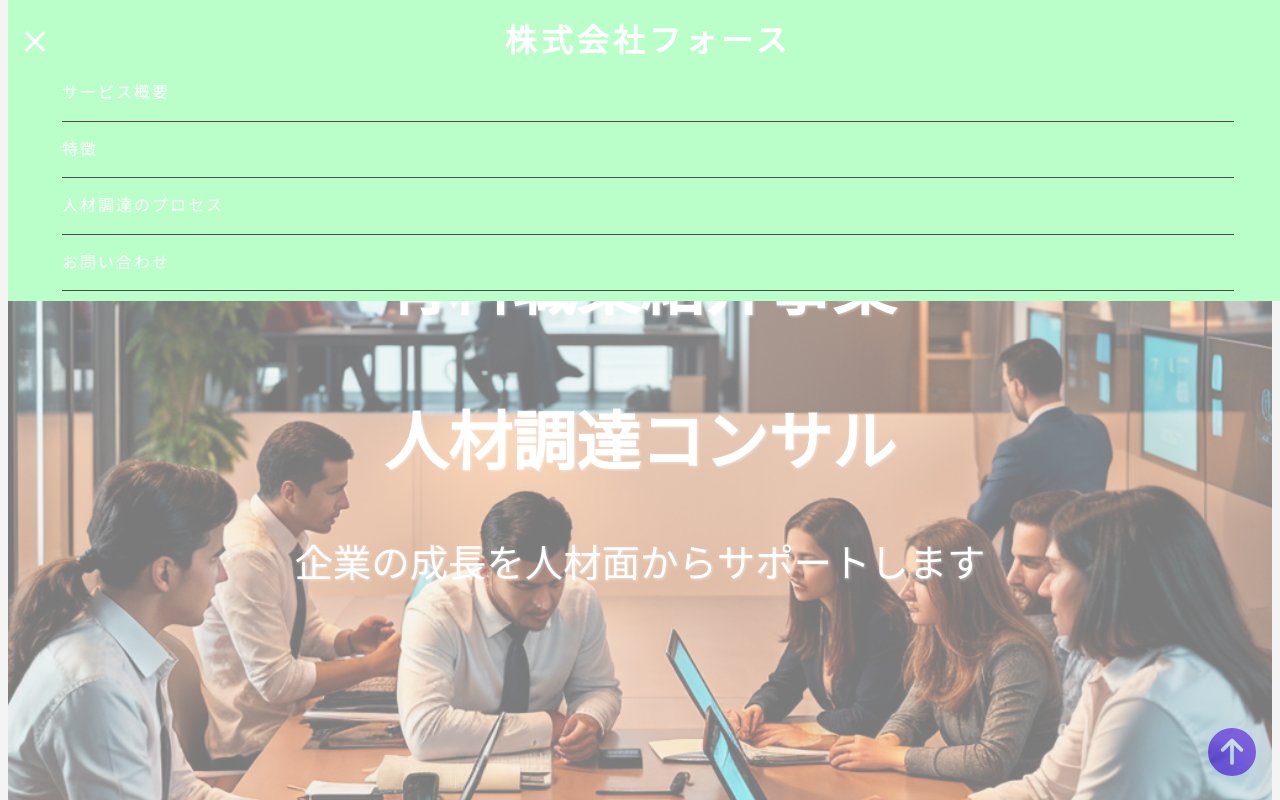
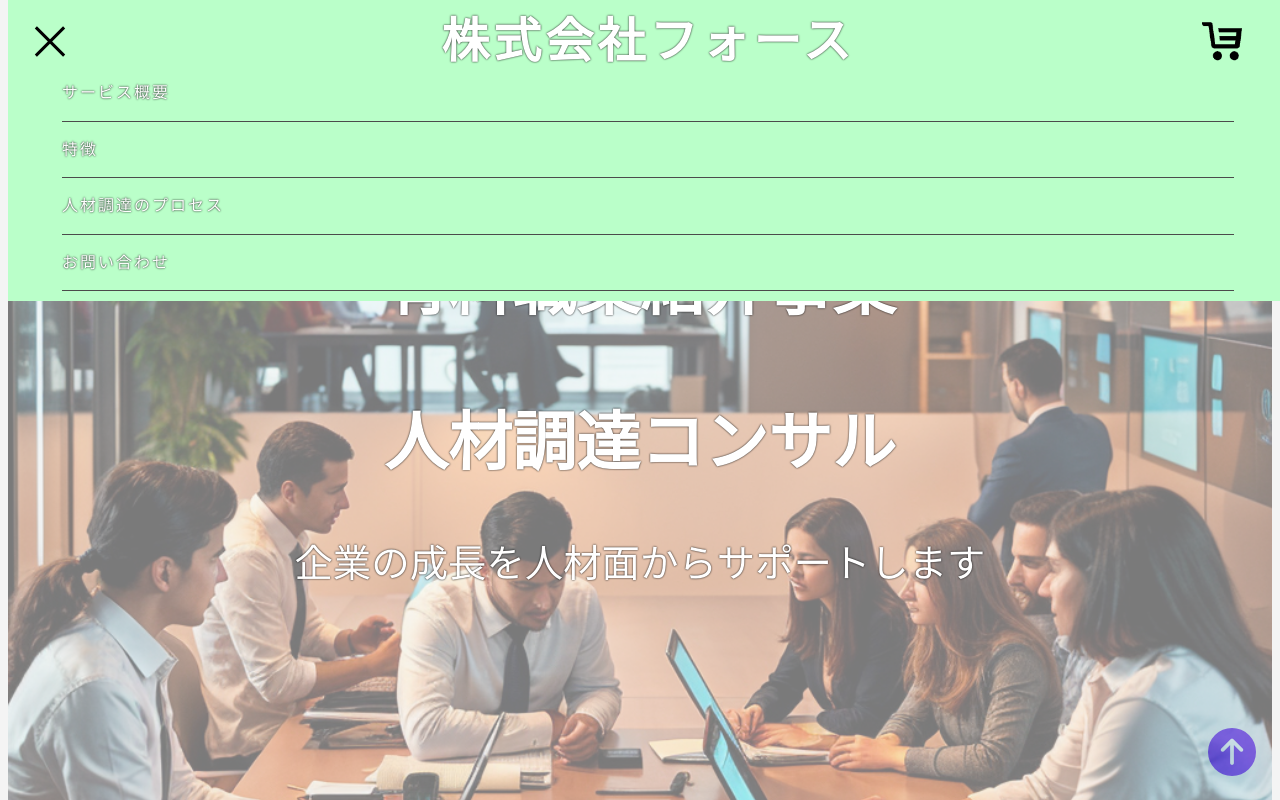
Before and after one commit to terisuke/forcehp, a Nuxt app: page /service2 in a window 1280 px wide. Both pictures are taken after a click on the label 35 px from the left and 41 px from the top of the page. Shown: the top 800 px of the page. Built offline with nearby package versions, Linux system fonts and the light colour scheme.

Commit message:
add shop link

```diff
--- a/assets/css/main.css
+++ b/assets/css/main.css
@@ -30,6 +30,8 @@ body {
     color: white;
     text-align: center;
     z-index: 100;
+    /* 白文字に黒の縁取りを追加 */
+    text-shadow: 0 0 2px black;
 }
 
 .hero h1 {
@@ -63,6 +65,7 @@ table {
     text-decoration: none;
     border-radius: 5px;
     transition: background-color 0.3s ease;
+    text-shadow: 0 0 2px black;
 }
 
 .btn:hover {
@@ -205,6 +208,10 @@ table {
     position: fixed;
     width: 100%;
     height: 52px;
+    display: flex; /* ヘッダーをフレックスボックスに */
+    justify-content: space-between; /* ハンバーガーメニューとカートアイコンの間隔を調整 */
+    align-items: center; /* 垂直方向の中央揃え */
+    padding: 0 20px; /* 左右に余白を追加 */
 }
 
 /* Nav items */
@@ -269,12 +276,13 @@ table {
 }
 
 .navicon {
-    background: white;
+    background: black;
     display: block;
     height: 3px;
-    width: 26px;
+    width: 40px;
     position: relative;
     transition: 0.3192s cubic-bezier(0.04, 0.04, 0.12, 0.96) 0.1008s;
+    margin-left: 20%;
 }
 
 .navicon:before,
@@ -284,16 +292,18 @@ table {
     height: 100%;
     width: 100%;
     position: absolute;
-    background: white;
+    background: black;
     transition: 0.3192s cubic-bezier(0.04, 0.04, 0.12, 0.96) 0.1008s;
 }
 
 .navicon:before {
     top: 9px;
+    background: black;
 }
 
 .navicon:after {
     bottom: 9px;
+    background: black;
 }
 
 /* Hamburger Menu Animation Start */
@@ -335,8 +345,10 @@ table {
     text-transform: uppercase;
     color: white;
     letter-spacing: 4px;
-    font-size: 2rem;
+    font-size: 3rem;
     font-weight: bold;
+    /* 白文字に黒の縁取りを追加 */
+    text-shadow: 0 0 2px black;
 }
 
 .hero {
@@ -479,8 +491,8 @@ table {
 
 .hero-content h1,
 .hero-content p {
-    text-shadow: 1px 1px 3px rgba(255, 255, 255, 0.5);
-    /* テキストの可読性を向上 */
+    /* 白文字に黒の縁取りを追加 */
+    text-shadow: 0 0 2px black;
 }
 
 .hero-slide {
@@ -502,6 +514,8 @@ table {
     color: white;
     width: 80%;
     max-width: 1200px;
+    /* 白文字に黒の縁取りを追加 */
+    text-shadow: 0 0 2px black;
 }
 
 .hero-content h1 {
@@ -594,6 +608,7 @@ footer {
     color: white;
     text-align: center;
     padding: 1rem 0;
+    text-shadow: 0 0 2px black;
 }
 .load {
     width: 100vw;
@@ -805,3 +820,16 @@ footer {
         left: 1rem;
     }
 }
+
+/* カートアイコンのスタイル */
+.cart-icon {
+    width: 40px; /* ハンバーガーメニューと同じサイズに */
+    height: 40px; /* ハンバーガーメニューと同じサイズに */
+}
+.cart-icon-container {
+    position: absolute;
+    top: 50%;
+    right: 20px;
+    transform: translateY(-50%);
+    margin-right: 2%;
+}
--- a/layouts/default.vue
+++ b/layouts/default.vue
@@ -6,46 +6,51 @@
     <div v-show="!isLoading">
       <header :class="{ 'service1-header': $route.name === 'service1', 'service2-header': $route.name === 'service2', 'service3-header': $route.name === 'service3', 'service4-header': $route.name === 'service4', 'service5-header': $route.name === 'service5', 'service6-header': $route.name === 'service6', 'service7-header': $route.name === 'service7', 'service8-header': $route.name === 'service8' }">
         <div class="navtext-container" @click="$router.push('/')" style="cursor: pointer;">
-          <div class="navtext">株式会社フォース</div>
+          <div class="navtext" style="color: white; text-shadow: 0 0 2px black;">株式会社フォース</div>
         </div>
         <input type="checkbox" class="menu-btn" id="menu-btn" v-model="isMenuOpen">
-        <label for="menu-btn" class="menu-icon"><span class="navicon"></span></label>
+        <label for="menu-btn" class="menu-icon"><span class="navicon" style="text-shadow: 0 0 2px black;"></span></label>
         <ul class="menu" :class="{ 'menu-open': isMenuOpen }"
           :style="{ backgroundColor: $route.name === 'service1' ? '#FFB3BA' : ($route.name === 'service2' ? '#BAFFC9' : ($route.name === 'service3' ? '#BAE1FF' : ($route.name === 'service4' ? '#FFFFBA' : ($route.name === 'service5' ? '#FFD9BA' : ($route.name === 'service6' ? '#E6BAFF' : ($route.name === 'service7' ? '#BAD3FF' : ($route.name === 'service8' ? '#FFBAF2' : ''))))))) }">
-          <li v-if="$route.name === 'index'"><a href="#about" @click="closeMenu">会社紹介</a></li>
-          <li v-if="$route.name === 'index'"><a href="#services" @click="closeMenu">事業内容</a></li>
-          <li v-if="$route.name === 'index'"><a href="#access" @click="closeMenu">アクセス</a></li>
-          <li v-if="$route.name === 'index'"><a href="#company" @click="closeMenu">会社概要</a></li>
-          <li v-if="$route.name === 'index'"><a href="#contact" @click="closeMenu">お問い合わせ</a></li>
-          <li v-if="$route.name === 'service1'"><a href="#service-overview" @click="closeMenu">サービス概要</a></li>
-          <li v-if="$route.name === 'service1'"><a href="#features" @click="closeMenu">特徴</a></li>
-          <li v-if="$route.name === 'service1'"><a href="#finance-support" @click="closeMenu">融資サポート</a></li>
-          <li v-if="$route.name === 'service1'"><a href="#contact" @click="closeMenu">お問い合わせ</a></li>
-          <li v-if="$route.name === 'service2'"><a href="#service-overview" @click="closeMenu">サービス概要</a></li>
-          <li v-if="$route.name === 'service2'"><a href="#features" @click="closeMenu">特徴</a></li>
-          <li v-if="$route.name === 'service2'"><a href="#process" @click="closeMenu">人材調達のプロセス</a></li>
-          <li v-if="$route.name === 'service2'"><a href="#contact" @click="closeMenu">お問い合わせ</a></li>
-          <li v-if="$route.name === 'service3'"><a href="#service-overview" @click="closeMenu">サービス概要</a></li>
-          <li v-if="$route.name === 'service3'"><a href="#features" @click="closeMenu">特徴</a></li>
-          <li v-if="$route.name === 'service3'"><a href="#types" @click="closeMenu">補助金・助成金の種類</a></li>
-          <li v-if="$route.name === 'service3'"><a href="#contact" @click="closeMenu">お問い合わせ</a></li>
-          <li v-if="$route.name === 'service4'"><a href="#service-overview" @click="closeMenu">サービス概要</a></li>
-          <li v-if="$route.name === 'service4'"><a href="#features" @click="closeMenu">特徴</a></li>
-          <li v-if="$route.name === 'service4'"><a href="#contact" @click="closeMenu">お問い合わせ</a></li>
-          <li v-if="$route.name === 'service5'"><a href="#service-overview" @click="closeMenu">サービス概要</a></li>
-          <li v-if="$route.name === 'service5'"><a href="#features" @click="closeMenu">特徴</a></li>
-          <li v-if="$route.name === 'service5'"><a href="#process" @click="closeMenu">物件紹介のプロセス</a></li>
-          <li v-if="$route.name === 'service5'"><a href="#contact" @click="closeMenu">お問い合わせ</a></li>
-          <li v-if="$route.name === 'service6'"><a href="#service-overview" @click="closeMenu">サービス概要</a></li>
-          <li v-if="$route.name === 'service6'"><a href="#features" @click="closeMenu">特徴</a></li>
-          <li v-if="$route.name === 'service6'"><a href="#contact" @click="closeMenu">お問い合わせ</a></li>
-          <li v-if="$route.name === 'service7'"><a href="#service-overview" @click="closeMenu">サービス概要</a></li>
-          <li v-if="$route.name === 'service7'"><a href="#features" @click="closeMenu">特徴</a></li>
-          <li v-if="$route.name === 'service7'"><a href="#contact" @click="closeMenu">お問い合わせ</a></li>
-          <li v-if="$route.name === 'service8'"><a href="#service-overview" @click="closeMenu">サービス概要</a></li>
-          <li v-if="$route.name === 'service8'"><a href="#features" @click="closeMenu">特徴</a></li>
-          <li v-if="$route.name === 'service8'"><a href="#contact" @click="closeMenu">お問い合わせ</a></li>
+          <li v-if="$route.name === 'index'"><a href="#about" @click="closeMenu" style="color: white; text-shadow: 0 0 2px black;">会社紹介</a></li>
+          <li v-if="$route.name === 'index'"><a href="#services" @click="closeMenu" style="color: white; text-shadow: 0 0 2px black;">事業内容</a></li>
+          <li v-if="$route.name === 'index'"><a href="#access" @click="closeMenu" style="color: white; text-shadow: 0 0 2px black;">アクセス</a></li>
+          <li v-if="$route.name === 'index'"><a href="#company" @click="closeMenu" style="color: white; text-shadow: 0 0 2px black;">会社概要</a></li>
+          <li v-if="$route.name === 'index'"><a href="#contact" @click="closeMenu" style="color: white; text-shadow: 0 0 2px black;">お問い合わせ</a></li>
+          <li v-if="$route.name === 'service1'"><a href="#service-overview" @click="closeMenu" style="color: white; text-shadow: 0 0 2px black;">サービス概要</a></li>
+          <li v-if="$route.name === 'service1'"><a href="#features" @click="closeMenu" style="color: white; text-shadow: 0 0 2px black;">特徴</a></li>
+          <li v-if="$route.name === 'service1'"><a href="#finance-support" @click="closeMenu" style="color: white; text-shadow: 0 0 2px black;">融資サポート</a></li>
+          <li v-if="$route.name === 'service1'"><a href="#contact" @click="closeMenu" style="color: white; text-shadow: 0 0 2px black;">お問い合わせ</a></li>
+          <li v-if="$route.name === 'service2'"><a href="#service-overview" @click="closeMenu" style="color: white; text-shadow: 0 0 2px black;">サービス概要</a></li>
+          <li v-if="$route.name === 'service2'"><a href="#features" @click="closeMenu" style="color: white; text-shadow: 0 0 2px black;">特徴</a></li>
+          <li v-if="$route.name === 'service2'"><a href="#process" @click="closeMenu" style="color: white; text-shadow: 0 0 2px black;">人材調達のプロセス</a></li>
+          <li v-if="$route.name === 'service2'"><a href="#contact" @click="closeMenu" style="color: white; text-shadow: 0 0 2px black;">お問い合わせ</a></li>
+          <li v-if="$route.name === 'service3'"><a href="#service-overview" @click="closeMenu" style="color: white; text-shadow: 0 0 2px black;">サービス概要</a></li>
+          <li v-if="$route.name === 'service3'"><a href="#features" @click="closeMenu" style="color: white; text-shadow: 0 0 2px black;">特徴</a></li>
+          <li v-if="$route.name === 'service3'"><a href="#types" @click="closeMenu" style="color: white; text-shadow: 0 0 2px black;">補助金・助成金の種類</a></li>
+          <li v-if="$route.name === 'service3'"><a href="#contact" @click="closeMenu" style="color: white; text-shadow: 0 0 2px black;">お問い合わせ</a></li>
+          <li v-if="$route.name === 'service4'"><a href="#service-overview" @click="closeMenu" style="color: white; text-shadow: 0 0 2px black;">サービス概要</a></li>
+          <li v-if="$route.name === 'service4'"><a href="#features" @click="closeMenu" style="color: white; text-shadow: 0 0 2px black;">特徴</a></li>
+          <li v-if="$route.name === 'service4'"><a href="#contact" @click="closeMenu" style="color: white; text-shadow: 0 0 2px black;">お問い合わせ</a></li>
+          <li v-if="$route.name === 'service5'"><a href="#service-overview" @click="closeMenu" style="color: white; text-shadow: 0 0 2px black;">サービス概要</a></li>
+          <li v-if="$route.name === 'service5'"><a href="#features" @click="closeMenu" style="color: white; text-shadow: 0 0 2px black;">特徴</a></li>
+          <li v-if="$route.name === 'service5'"><a href="#process" @click="closeMenu" style="color: white; text-shadow: 0 0 2px black;">物件紹介のプロセス</a></li>
+          <li v-if="$route.name === 'service5'"><a href="#contact" @click="closeMenu" style="color: white; text-shadow: 0 0 2px black;">お問い合わせ</a></li>
+          <li v-if="$route.name === 'service6'"><a href="#service-overview" @click="closeMenu" style="color: white; text-shadow: 0 0 2px black;">サービス概要</a></li>
+          <li v-if="$route.name === 'service6'"><a href="#features" @click="closeMenu" style="color: white; text-shadow: 0 0 2px black;">特徴</a></li>
+          <li v-if="$route.name === 'service6'"><a href="#contact" @click="closeMenu" style="color: white; text-shadow: 0 0 2px black;">お問い合わせ</a></li>
+          <li v-if="$route.name === 'service7'"><a href="#service-overview" @click="closeMenu" style="color: white; text-shadow: 0 0 2px black;">サービス概要</a></li>
+          <li v-if="$route.name === 'service7'"><a href="#features" @click="closeMenu" style="color: white; text-shadow: 0 0 2px black;">特徴</a></li>
+          <li v-if="$route.name === 'service7'"><a href="#contact" @click="closeMenu" style="color: white; text-shadow: 0 0 2px black;">お問い合わせ</a></li>
+          <li v-if="$route.name === 'service8'"><a href="#service-overview" @click="closeMenu" style="color: white; text-shadow: 0 0 2px black;">サービス概要</a></li>
+          <li v-if="$route.name === 'service8'"><a href="#features" @click="closeMenu" style="color: white; text-shadow: 0 0 2px black;">特徴</a></li>
+          <li v-if="$route.name === 'service8'"><a href="#contact" @click="closeMenu" style="color: white; text-shadow: 0 0 2px black;">お問い合わせ</a></li>
         </ul>
+        <div class="cart-icon-container">
+          <a href="https://force.supersale.jp/" target="_blank" >
+            <img src="@/assets/img/cart-icon-black.png" alt="カートアイコン" class="cart-icon">
+          </a>
+        </div>
       </header>
       <main>
         <NuxtPage />
```
Also changed, not shown: assets/img/cart-icon-black.png (added).
